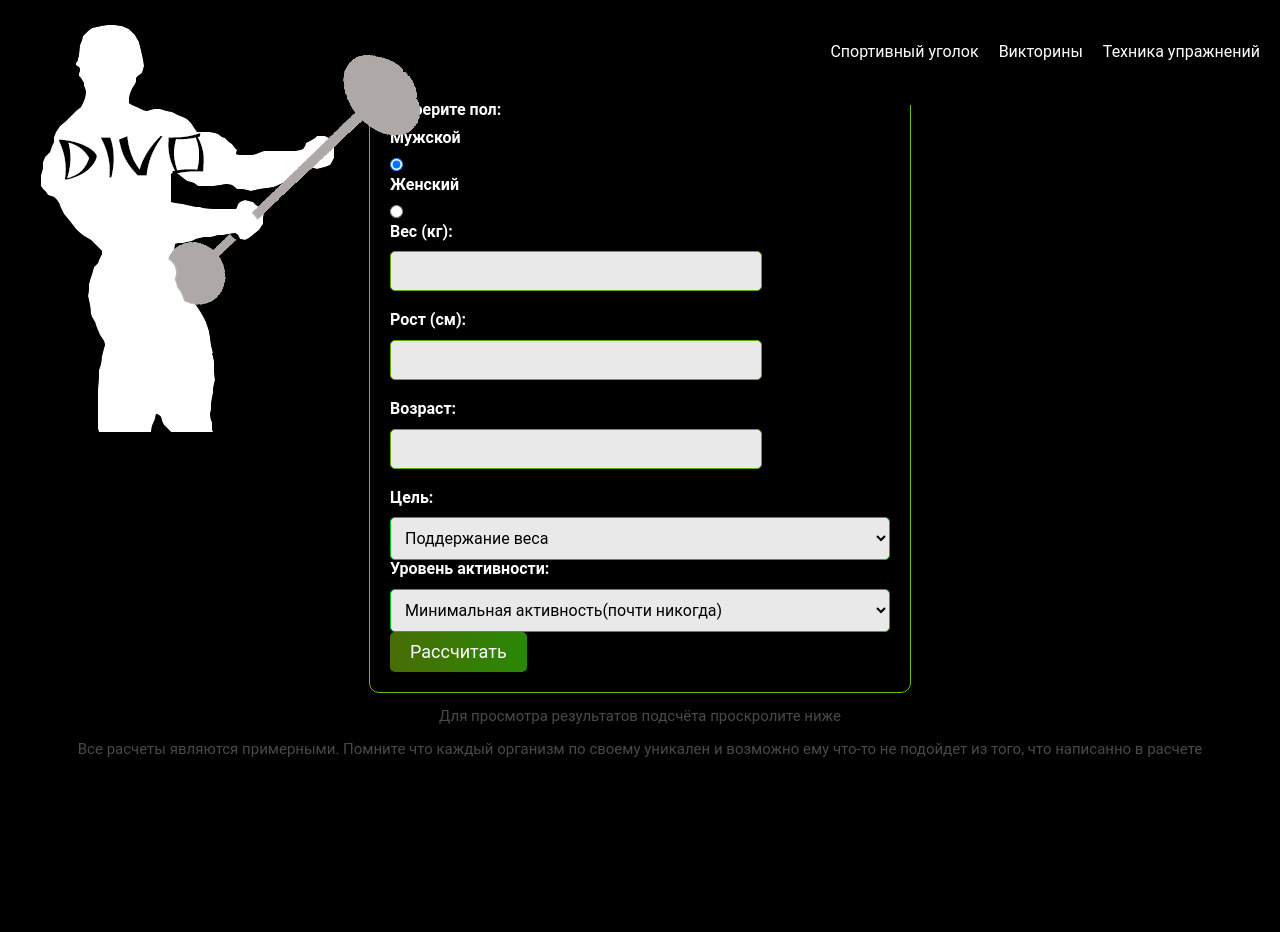
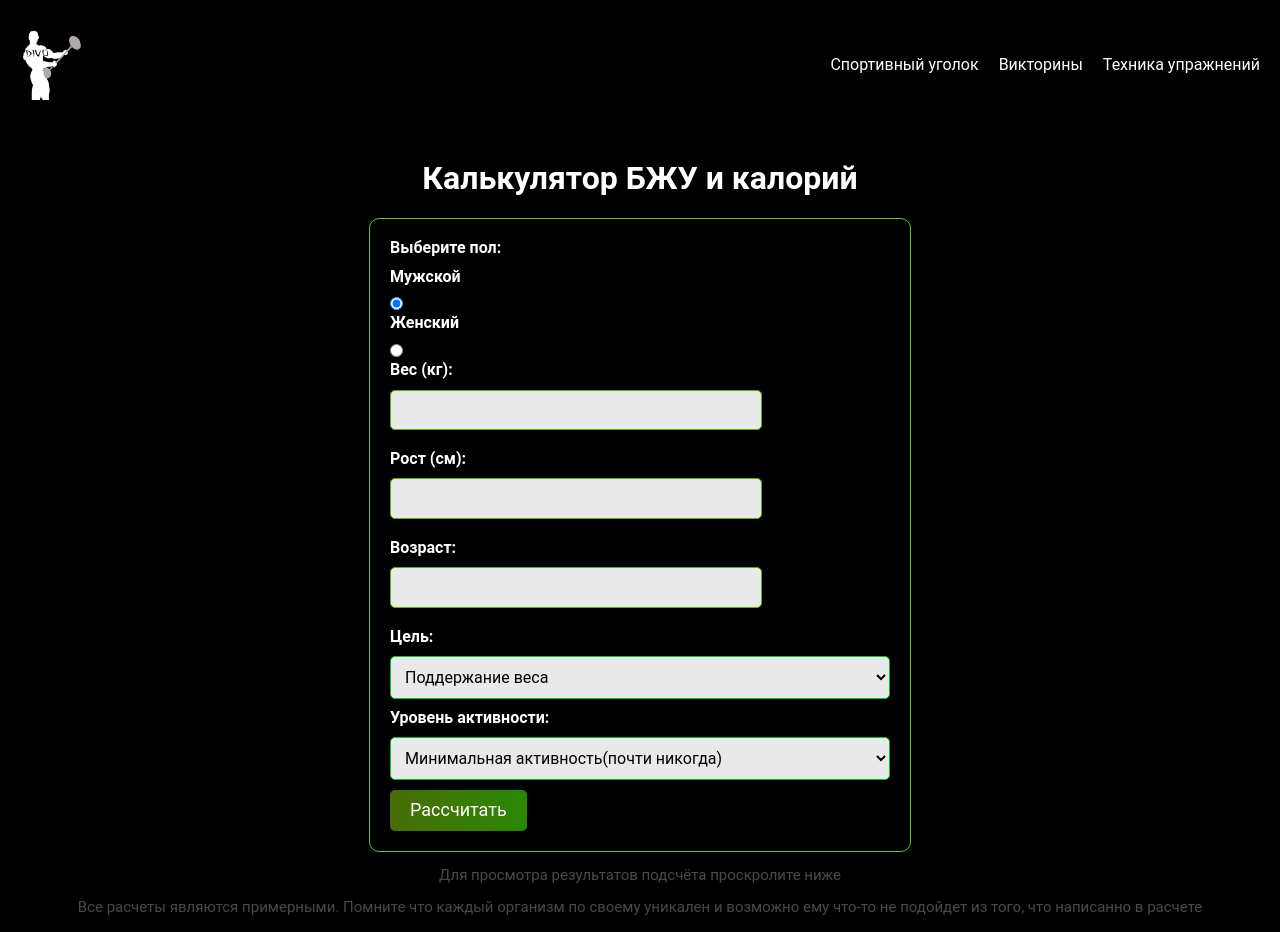
Before and after one commit to adelzhumadil/creation-website-, a plain HTML site: page Калькулятор БЖУ и каллорий/html/index.html in a window 1280 px wide. Before the commit the page ends 800 px from the top, so only its background shows below. Drawn offline with Linux system fonts and the light colour scheme.

Commit message:
Update style.css

```diff
--- a/Калькулятор БЖУ и каллорий/css/style.css
+++ b/Калькулятор БЖУ и каллорий/css/style.css
@@ -1,7 +1,13 @@
 .logo {
-    width: 100px;
-    height: 65px;
+    width: 80px;
+    height: 70px;
 }
+
+img {
+    width: 80px;
+    height: 70px;
+}
+
 select {
     padding: 10px;
     border-radius: 5px;
@@ -23,8 +29,12 @@ label{
     display: block;
     margin-bottom: 10px;
     font-weight: bold;
+}
 
+label[for="activity"] {
+    margin-top: 10px;
 }
+
 input[type="number"] {
     padding: 10px;
     border-radius: 5px;
@@ -40,6 +50,7 @@ input[type='radio'] {
 }
 
 input[type="submit"] {
+    margin-top: 10px;
     padding: 10px 20px;
     font-size: 18px;
     background: linear-gradient(to right, #486d05, #2a8805);
@@ -62,7 +73,6 @@ input[type="submit"]:hover {
 h1 {
     text-align: center;
     font-size: 40px;
-    margin-top: 150px;
 }
 h2 {
     margin-bottom: 10px;
@@ -91,20 +101,20 @@ header {
     justify-content: space-between;
     align-items: center;
     padding: 20px;
+    height: 90px;
     position: fixed;
     top: 0;
     left: 0;
     right: 0;
-    z-index: 9999;
+    z-index: 1;
 }
-
+main {
+    margin-top: 160px;
+}
 .menu-toggle {
     font-size: 24px;
     cursor: pointer;
-}
-
-.logo {
-    font-size: 24px;
+    display: none;
 }
 
 nav ul {
@@ -163,11 +173,6 @@ nav ul.dropdown-menu li a:hover {
     color: #000000;
 }
 
-
-.menu-toggle {
-    display: none;
-}
-
 nav {
     display: flex;
     justify-content: flex-end;
```
